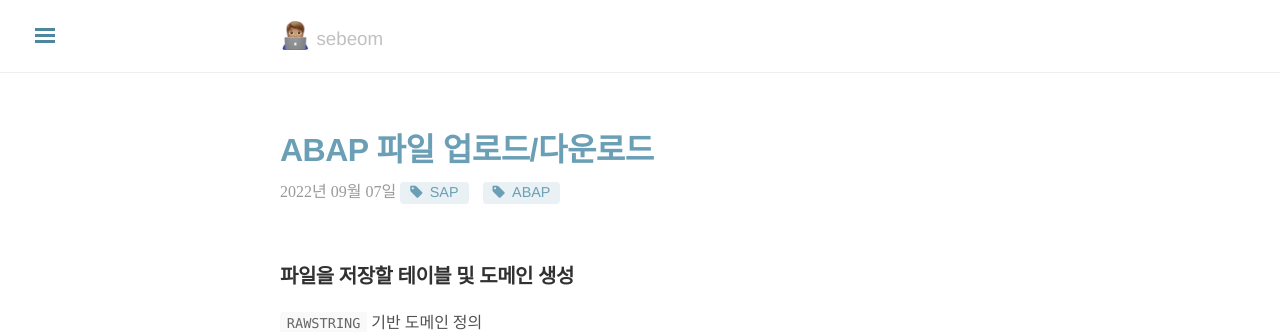
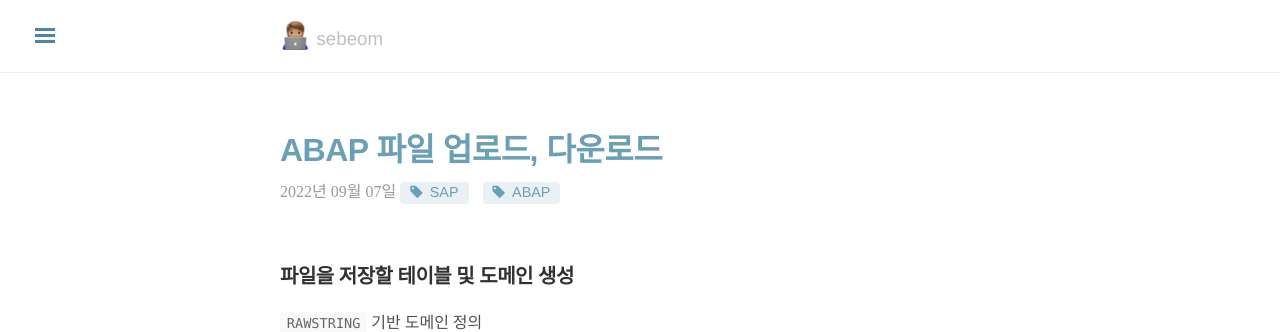
Before and after one commit to znznz6037/znznz6037.github.io, a Jekyll site: the page built from _posts/2022-09-07-ABAP-FILE-UPLOAD-DOWNLOAD.md, in a window 1280 px wide and 900 px high. Shown: the top 332 px of the window. Built offline with Jekyll 4.4.1, drawn with Linux system fonts in a browser that asks for light colours; nearby versions of some CDN libraries; some web fonts are replaced; comment, search, counter and statistics services are not loaded.

Commit message:
게시글 업데이트가 안 돼요.
거의 1년만에 올려서 그런가..
뭘 빠뜨린 건가.?

```diff
--- a/_config.yml
+++ b/_config.yml
@@ -55,3 +55,6 @@
 mathjax: true # whether support mathjax
 google_analytics_token: 'UA-00000000-1' # leave blank if you don't want google analytics
 disqus_short_name: 'your_short_names' # leave blank if you don't want disqus
+
+#
+future: true
--- a/_posts/2022-09-07-ABAP-FILE-UPLOAD-DOWNLOAD.md
+++ b/_posts/2022-09-07-ABAP-FILE-UPLOAD-DOWNLOAD.md
@@ -1,6 +1,6 @@
 ---
 layout: post
-title: "ABAP 파일 업로드/다운로드"
+title: "ABAP 파일 업로드, 다운로드"
 date: "2022-09-07 19:30:00"
 categories: [SAP]
 tags: [SAP, ABAP]
```
